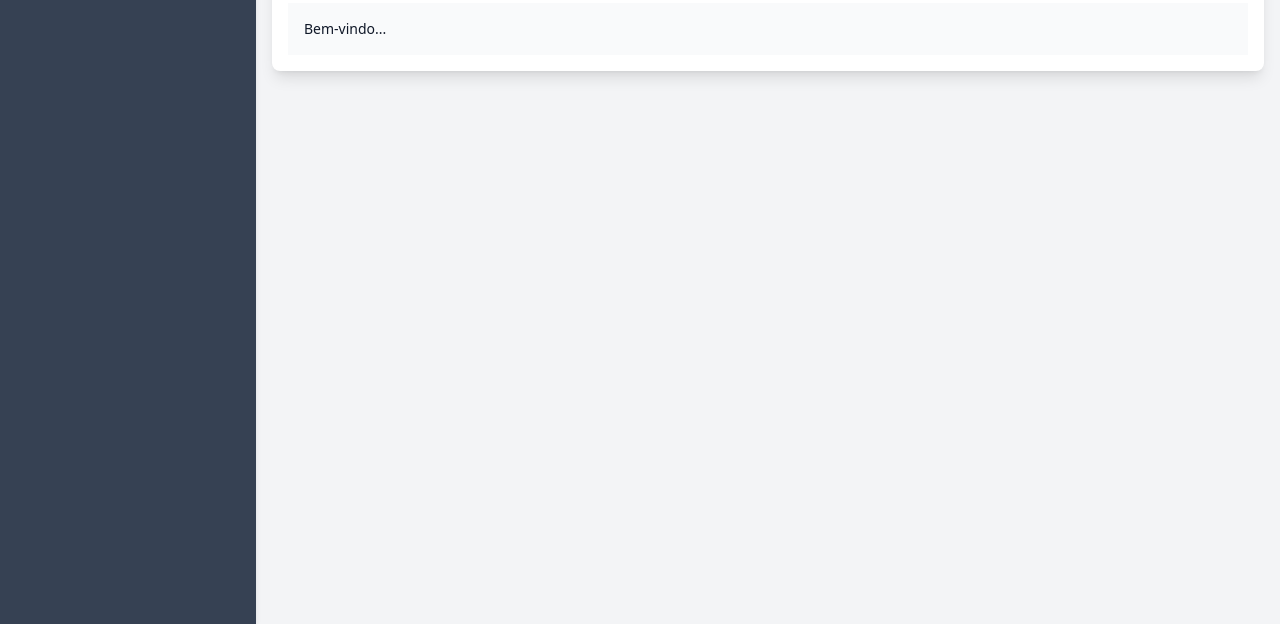
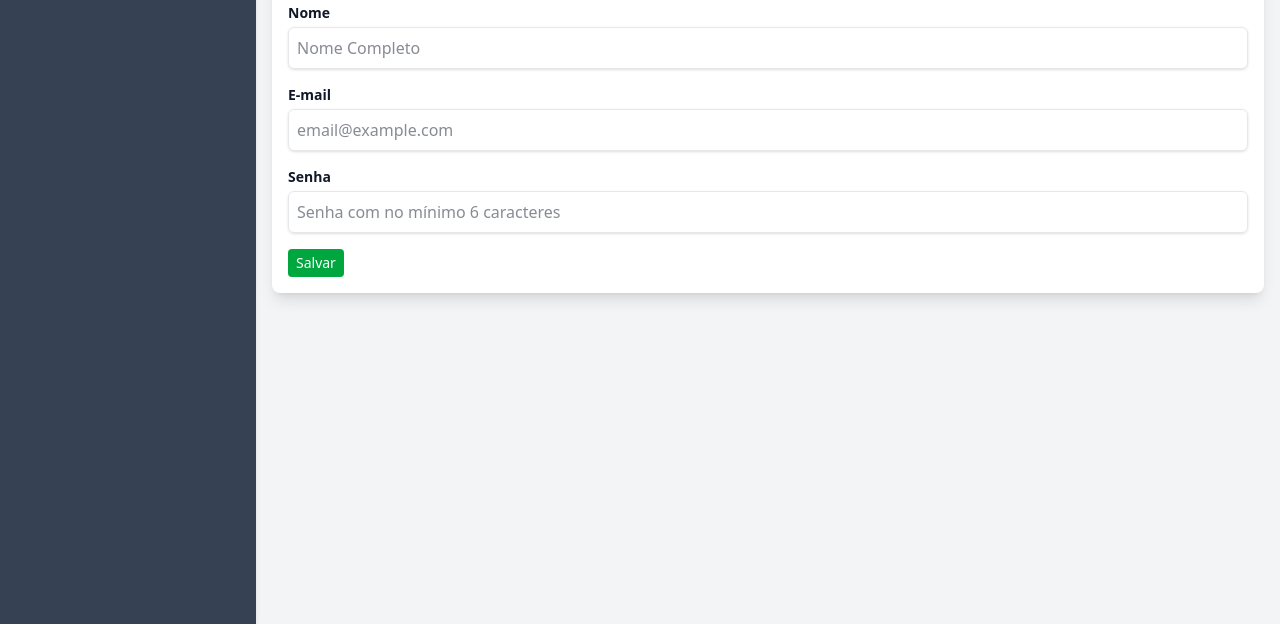
Before and after one commit to CamiPeroto/layout-adm-tailwind, a website: page src/adm/users/edit.html in a window 1280 px wide. Shown: the part 176-800 px from the top of the page. Drawn offline with nearby package versions, Linux system fonts and the light colour scheme; files that its build step writes are made by us from their sources.

Commit message:
Criando o layout

```diff
--- a/src/adm/users/create.html
+++ b/src/adm/users/create.html
@@ -109,11 +109,25 @@
                 </div>
               </div>
 
-              <div class="content-box-body">
-                Bem-vindo...
-              </div>
+              <form action="">
+                <div class="mb-4">
+                  <label for="name" class="form-label">Nome</label>
+                  <input type="text" name="name" id="name" class="form-input" placeholder="Nome Completo">
+                </div>
+
+                <div class="mb-4">
+                  <label for="email" class="form-label">E-mail</label>
+                  <input type="email" name="email" id="email" class="form-input" placeholder="email@example.com">
+                </div>
+
+                <div class="mb-4">
+                  <label for="password" class="form-label">Senha</label>
+                  <input type="password" name="password" id="password" class="form-input" placeholder="Senha com no mínimo 6 caracteres">
+                </div>
+                <button type="submit" class="btn-success">Salvar</button>
+
+              </form>
            </div>
-
         </main>
     </div>
 
--- a/src/adm/users/edit.html
+++ b/src/adm/users/edit.html
@@ -109,9 +109,24 @@
                 </div>
               </div>
 
-              <div class="content-box-body">
-                Bem-vindo...
-              </div>
+              <form action="">
+                <div class="mb-4">
+                  <label for="name" class="form-label">Nome</label>
+                  <input type="text" name="name" id="name" class="form-input" placeholder="Nome Completo">
+                </div>
+
+                <div class="mb-4">
+                  <label for="email" class="form-label">E-mail</label>
+                  <input type="email" name="email" id="email" class="form-input" placeholder="email@example.com">
+                </div>
+
+                <div class="mb-4">
+                  <label for="password" class="form-label">Senha</label>
+                  <input type="password" name="password" id="password" class="form-input" placeholder="Senha com no mínimo 6 caracteres">
+                </div>
+                <button type="submit" class="btn-success">Salvar</button>
+
+              </form>
            </div>
 
         </main>
--- a/src/input.css
+++ b/src/input.css
@@ -154,6 +154,17 @@
   }
 
   /* Fim da tabela listar registros  */
+  /**** Inicio Formulário  ****/
+  .form-label{
+    @apply block text-sm font-semibold;
+  }
+  /* Label dos inputs */
+  /* inputs padrão */
+  .form-input{
+    @apply border p-2 w-full mt-1 rounded-md border-gray-200 shadow-sm focus:border-gray-300 focus:ring focus:ring-gray-400 focus:outline-none;
+  }
+  /**** Fim Formulário  ****/
+
   /* Inicio Botões  */
   .btn-primary {
     @apply bg-blue-500 text-white text-sm px-2 py-1 rounded hover:bg-gray-400 transition-colors cursor-pointer;
```
Also changed, not shown: src/output.css.
